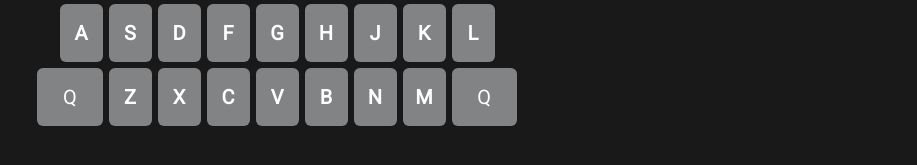
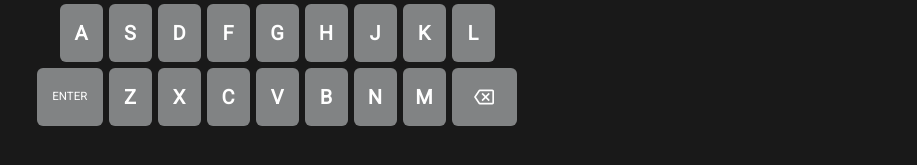
Before and after one commit to jjjjcccjjf/wordle-clone, a Next.js app: page / in a window 1280 px wide. Shown: the part 587-752 px from the top of the page, without its empty margins (363-1280 px from the left). Built offline with nearby package versions, Linux system fonts and the light colour scheme.

Commit message:
Add BigKey component

```diff
--- /dev/null
+++ b/app/components/VirtualKeyboard/BigKey.tsx
@@ -0,0 +1,50 @@
+import { RootState } from "@/app/redux/store";
+import "@fontsource/roboto";
+import clsx from "clsx";
+import { ReactNode, RefObject, useEffect } from "react";
+import { useSelector } from "react-redux";
+
+type KeyProps = {
+  bigKeyType: "ENTER" | "BACKSPACE";
+  children: ReactNode;
+  inputRefs?: RefObject<Map<any, any>>;
+};
+
+const triggerBackspaceKeydown = (node: HTMLInputElement) => {
+  const event = new KeyboardEvent("keydown", {
+    key: "Backspace",
+    bubbles: true,
+    cancelable: true,
+  });
+
+  node.dispatchEvent(event);
+};
+
+export default function BigKey({ bigKeyType, children, inputRefs }: KeyProps) {
+
+  const gameWinState = useSelector(
+    (state: RootState) => state.wordle.gameWinState
+  );
+
+  const keyboardStatus = useSelector(
+    (state: RootState) => state.wordle.keyboardStatus
+  );
+
+  const currentRow = useSelector((state: RootState) => state.wordle.currentRow);
+
+  const handleClick = () => {
+
+  };
+
+  useEffect(() => {}, [keyboardStatus]);
+
+  const classes = clsx(
+    "w-[65.41px] h-[58px] flex items-center justify-center font-normal font-[Roboto] rounded-md text-white text-[11.5px] bg-key-default"
+  );
+
+  return (
+    <button className={classes} onClick={handleClick}>
+      {children}
+    </button>
+  );
+}
--- a/app/components/VirtualKeyboard/index.tsx
+++ b/app/components/VirtualKeyboard/index.tsx
@@ -1,5 +1,6 @@
 import React, { ReactNode, RefObject } from "react";
 import Key from "./Key";
+import BigKey from "./BigKey";
 
 type VirtualKeyboardProps = {
   inputRefs: RefObject<Map<any, any>>;
@@ -33,7 +34,7 @@ export default function VirtualKeyboard({ inputRefs }: VirtualKeyboardProps) {
           <Key inputRefs={inputRefs}>L</Key>
         </VirtualKeyboardRow>
         <VirtualKeyboardRow>
-          <Key bigKey>Q</Key>
+          <BigKey bigKeyType="ENTER">ENTER</BigKey>
           <Key inputRefs={inputRefs}>Z</Key>
           <Key inputRefs={inputRefs}>X</Key>
           <Key inputRefs={inputRefs}>C</Key>
@@ -41,8 +42,8 @@ export default function VirtualKeyboard({ inputRefs }: VirtualKeyboardProps) {
           <Key inputRefs={inputRefs}>B</Key>
           <Key inputRefs={inputRefs}>N</Key>
           <Key inputRefs={inputRefs}>M</Key>
-          <Key bigKey>
-            {/* <svg
+          <BigKey bigKeyType="BACKSPACE">
+            <svg
               aria-hidden="true"
               xmlns="http://www.w3.org/2000/svg"
               height="20"
@@ -54,9 +55,8 @@ export default function VirtualKeyboard({ inputRefs }: VirtualKeyboardProps) {
                 fill="white"
                 d="M22 3H7c-.69 0-1.23.35-1.59.88L0 12l5.41 8.11c.36.53.9.89 1.59.89h15c1.1 0 2-.9 2-2V5c0-1.1-.9-2-2-2zm0 16H7.07L2.4 12l4.66-7H22v14zm-11.59-2L14 13.41 17.59 17 19 15.59 15.41 12 19 8.41 17.59 7 14 10.59 10.41 7 9 8.41 12.59 12 9 15.59z"
               ></path>
-            </svg> */}
-            Q
-          </Key>
+            </svg>
+          </BigKey>
         </VirtualKeyboardRow>
       </div>
     </>
```
Also changed, not shown: app/components/VirtualKeyboard/Key.tsx (+3 -7 lines).
